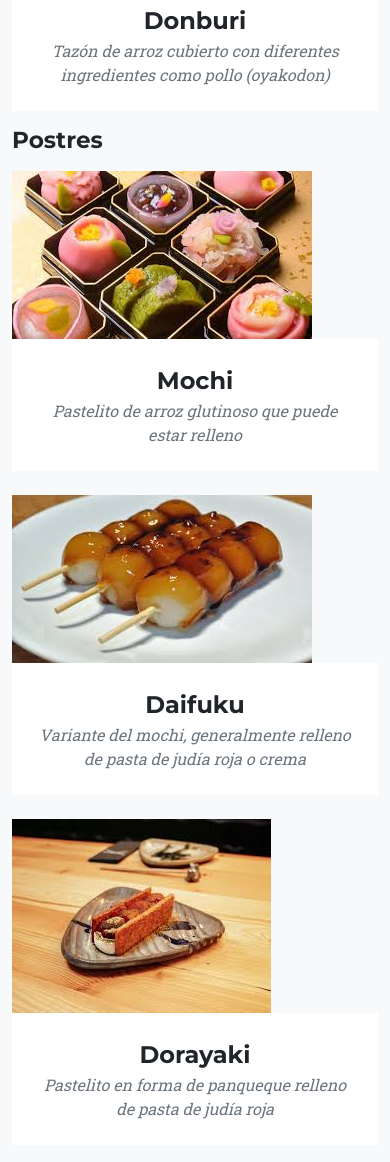
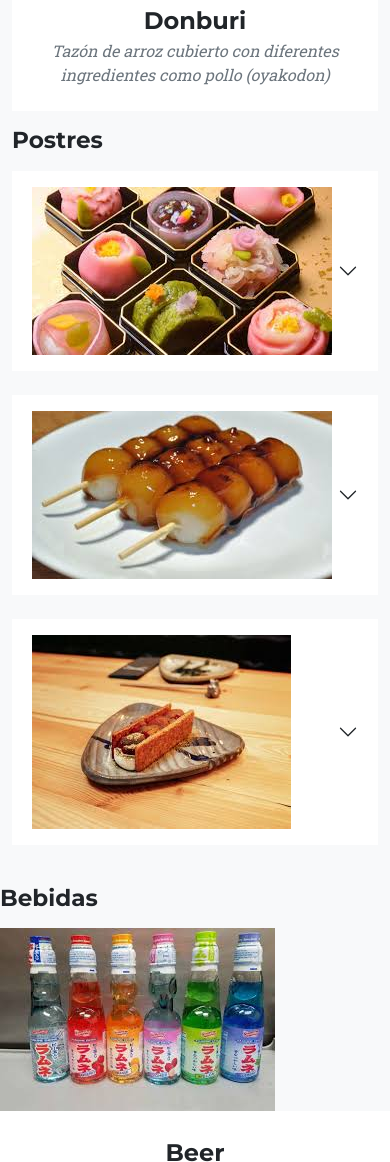
Before and after one commit to m4r1no0/Final_bootstrap_plantilla, a plain HTML site: page index.html in a window 390 px wide. Shown: the part 5334-6496 px from the top of the page. Drawn offline with nearby package versions, Linux system fonts and the light colour scheme.

Commit message:
acordion

```diff
--- a/index.html
+++ b/index.html
@@ -35,7 +35,7 @@
                         <li class="nav-item"><a class="nav-link" href="#services">Reservaciones</a></li>
                         <li class="nav-item"><a class="nav-link" href="#contact">Contacto</a></li>
                         <li class="nav-item"><a class="nav-link" href="#opinion">Opiniones</a></li>
-                        <li class="nav-item"><a class="nav-link" href="#about">Blog</a></li>
+                        <li class="nav-item"><a class="nav-link" href="#gallery">Galeria</a></li>
                     </ul>
                 </div>
             </div>
@@ -259,52 +259,76 @@
                     </div>
                 </div>
                 <div class="row">
-                    <div class="col-lg-4 col-sm-6 mb-4">
+                    <div class="col-lg-4 col-sm-6 col-md-4 mb-4">
                         <!-- Portfolio item 1-->
                         <div class="portfolio-item">
-                            <a class="portfolio-link" data-bs-toggle="modal" href="#portfolioModal1">
-                                <div class="portfolio-hover">
-                                    <div class="portfolio-hover-content"><i class="fas fa-plus fa-3x"></i></div>
-                                </div>
+                            <div class="accordion accordion-flush" id="accordionFlushExample">
+                                <div class="accordion-item">
+                                  <h2 class="accordion-header">
+                                    <button class="accordion-button collapsed" type="button" data-bs-toggle="collapse" data-bs-target="#flush-collapse" aria-expanded="false" aria-controls="flush-collapseOne">
                                         <img class="img-fluid" src="assets/img/po4.jfif" alt="..." />
-                            </a>
+                                    </button>
+                                  </h2>
+                                  <div id="flush-collapse" class="accordion-collapse collapse" data-bs-parent="#accordionFlushExample">
+                                    <div class="accordion-body">
                                     <div class="portfolio-caption">
                                         <div class="portfolio-caption-heading">Mochi</div>
-                                <div class="portfolio-caption-subheading text-muted">Pastelito de arroz glutinoso que puede estar relleno</div>
+                                        <div class="portfolio-caption-subheading text-muted">Pastelito de arroz glutinoso que puede estar   relleno
+                                        </div>
+                                    </div></div>
+                                  </div>
+                                </div>
                             </div>
                         </div>
                     </div>
                     <div class="col-lg-4 col-sm-6 mb-4">
                         <!-- Portfolio item 2-->
                         <div class="portfolio-item">
-                            <a class="portfolio-link" data-bs-toggle="modal" href="#portfolioModal2">
-                                <div class="portfolio-hover">
-                                    <div class="portfolio-hover-content"><i class="fas fa-plus fa-3x"></i></div>
-                                </div>
-                                <img class="img-fluid" src="assets/img/po2.jfif" alt="..." />
-                            </a>
+                            <div class="accordion accordion-flush" id="accordionFlushOne">
+                                <div class="accordion-item">
+                                  <h2 class="accordion-header">
+                                    <button class="accordion-button collapsed" type="button" data-bs-toggle="collapse" data-bs-target="#flush-collapseOne" aria-expanded="false" aria-controls="flush-collapseOne">
+                                      <img class="img-fluid" src="/assets/img/po2.jfif" alt="">
+                                    </button>
+                                  </h2>
+                                  <div id="flush-collapseOne" class="accordion-collapse collapse" data-bs-parent="#accordionFlushOne">
+                                    <div class="accordion-body">
                                         <div class="portfolio-caption">
                                             <div class="portfolio-caption-heading">Daifuku</div>
                                             <div class="portfolio-caption-subheading text-muted">Variante del mochi, generalmente relleno de pasta de judía roja o crema</div>
                                         </div>
                                     </div>
                                   </div>
+                                </div>
+                            </div>
+                        </div>
+                    </div>
                     <div class="col-lg-4 col-sm-6 mb-4">
                         <!-- Portfolio item 3-->
                         <div class="portfolio-item">
-                            <a class="portfolio-link" data-bs-toggle="modal" href="#portfolioModal3">
-                                <div class="portfolio-hover">
-                                    <div class="portfolio-hover-content"><i class="fas fa-plus fa-3x"></i></div>
-                                </div>
-                                <img class="img-fluid" src="assets/img/po3.jfif" alt="..." />
-                            </a>
+                            <div class="accordion accordion-flush" id="accordionFlushTwo">
+                                <div class="accordion-item">
+                                  <h2 class="accordion-header">
+                                    <button class="accordion-button collapsed" type="button" data-bs-toggle="collapse" data-bs-target="#flush-collapseTwo" aria-expanded="false" aria-controls="flush-collapseOne">
+                                      <img class="img-fluid" src="/assets/img/po3.jfif" alt="">
+                                    </button>
+                                  </h2>
+                                  <div id="flush-collapseTwo" class="accordion-collapse collapse" data-bs-parent="#accordionFlushTwo">
+                                    <div class="accordion-body">
                                         <div class="portfolio-caption">
-                                <div class="portfolio-caption-heading">Dorayaki</div>
+                                            <div class="portfolio-caption-heading">Daifuku</div>
                                             <div class="portfolio-caption-subheading text-muted">Pastelito en forma de panqueque relleno de pasta de judía roja</div>
                                         </div>
                                     </div>
                                   </div>
                                 </div>
+                            </div>
+                        </div>
+                    </div>
+                </div>
+
+                </div>
+
                 <!-- Bebidas -->
                 <div class="row">
                     <div class="col my-2">
@@ -737,7 +761,7 @@
             </div>
         </div>
         <!-- Galeria-->
-        <section class="page-section" id="galerry">
+        <section class="page-section" id="gallery">
             <div class="container">
                 <div class="row justify-content-center">
                     <div class="col-lg-8 text-center">
```
Lines whose indentation alone changed are shown as unchanged.
